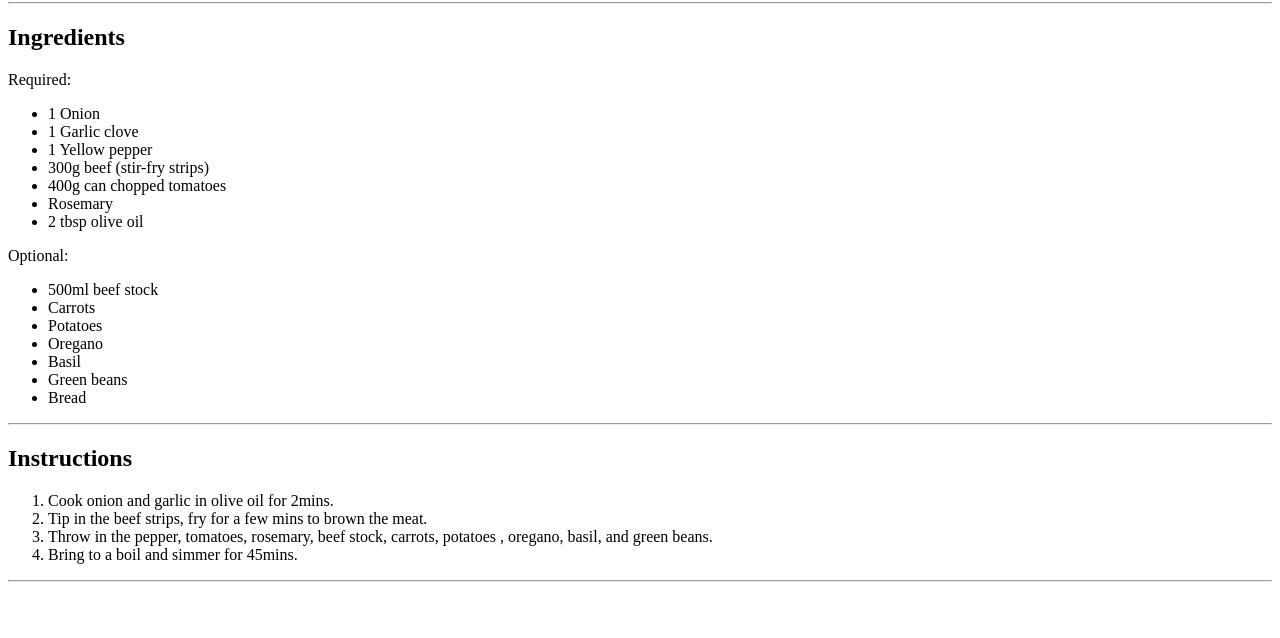
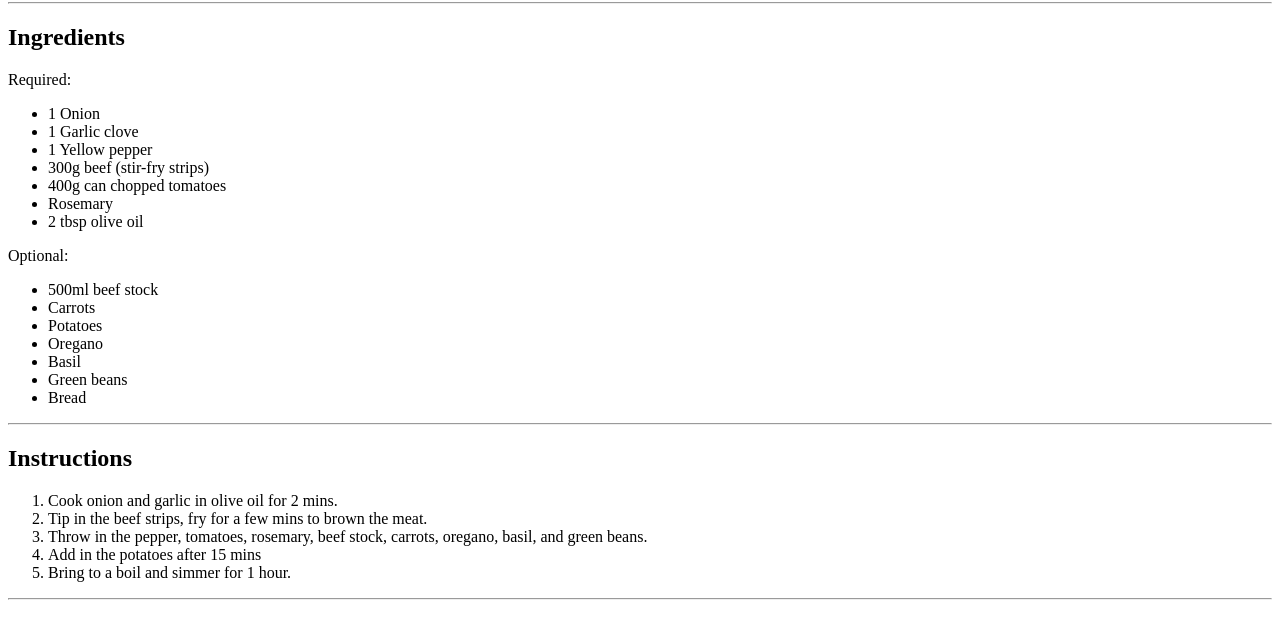
Before and after one commit to szymonborkowski/szymonborkowski.github.io, a plain HTML site: page BeefStew.html in a window 1280 px wide. Shown: the part 78-716 px from the top of the page. Drawn offline with Linux system fonts and the light colour scheme.

Commit message:
changes to beef stew recipe

```diff
--- a/BeefStew.html
+++ b/BeefStew.html
@@ -32,11 +32,12 @@
 
 <h2>Instructions</h2>
 <ol>
-  <li>Cook onion and garlic in olive oil for 2mins.</li>
+  <li>Cook onion and garlic in olive oil for 2 mins.</li>
   <li>Tip in the beef strips, fry for a few mins to brown the meat.</li>
-  <li>Throw in the pepper, tomatoes, rosemary, beef stock, carrots, potatoes
-    , oregano, basil, and green beans.</li>
-  <li>Bring to a boil and simmer for 45mins.</li>
+  <li>Throw in the pepper, tomatoes, rosemary, beef stock, carrots, oregano,
+     basil, and green beans.</li>
+  <li>Add in the potatoes after 15 mins</li>
+  <li>Bring to a boil and simmer for 1 hour.</li>
 </ol>
 
 <hr>
```
